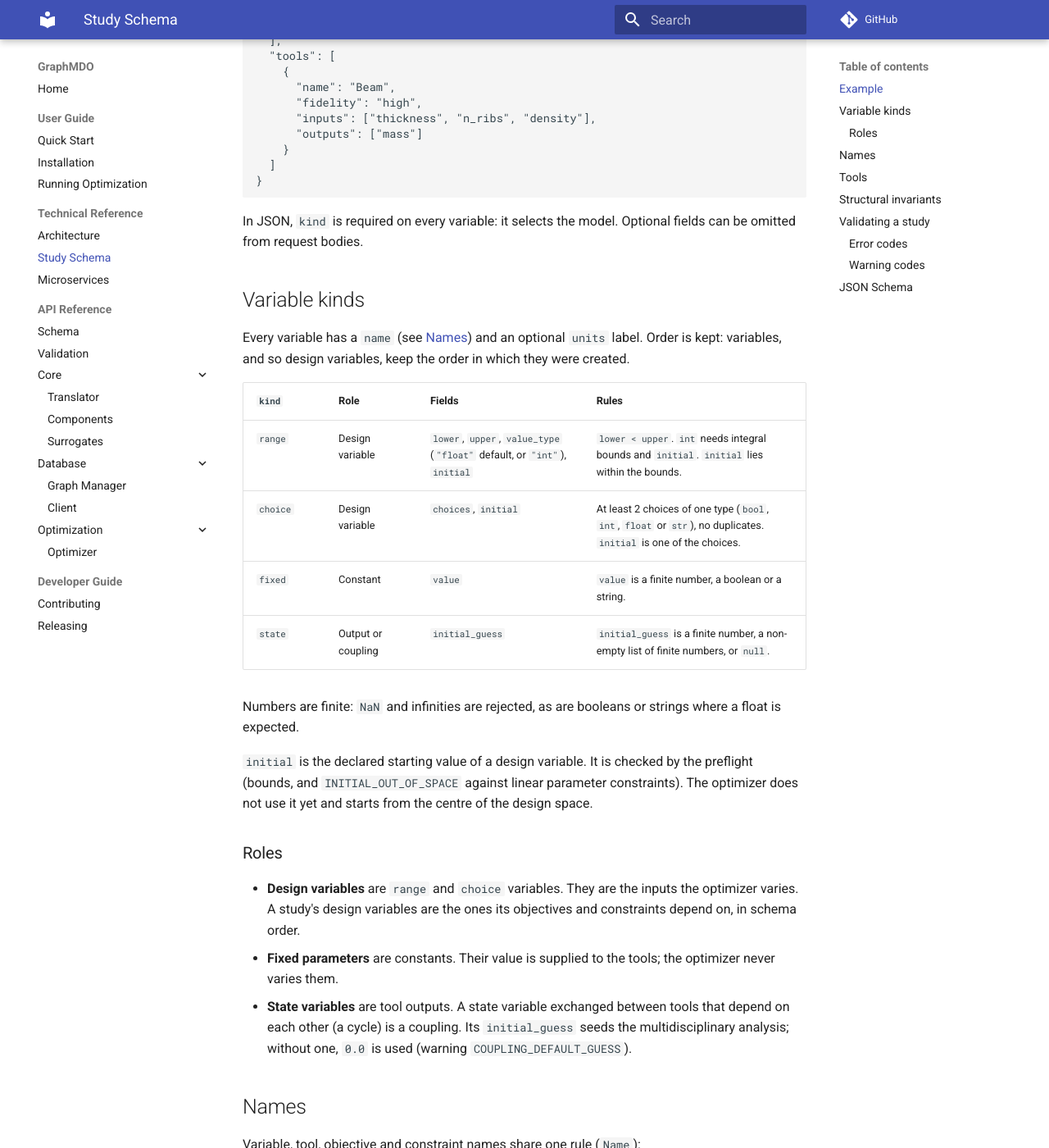
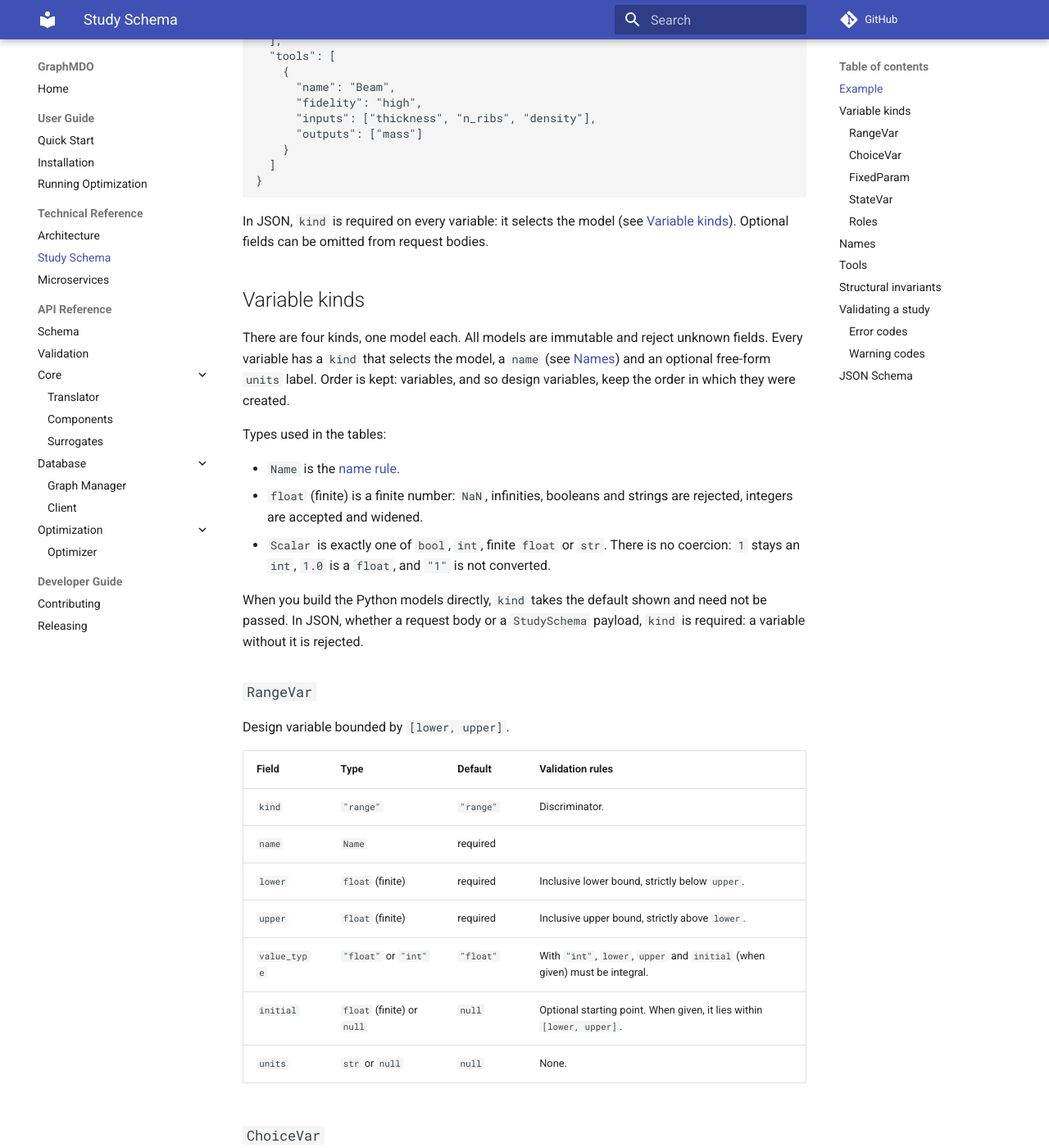
Before and after one commit to jultou-raa/GraphMDO, an MkDocs documentation site: the page built from docs/technical-reference/study-schema.md, in a window 1280 px wide and 1400 px high, scrolled down 1708 px. Shown: the whole window at 82% size. Built offline with MkDocs 1.6.1 and Material for MkDocs 9.7.7, drawn with Linux system fonts in a browser that asks for light colours; comment, search, counter and statistics services are not loaded; some of the changed text lies outside the part shown.

Commit message:
docs: correct /validate status codes, SCHEMA_INVALID origin and variable tables
/validate answers 200 with the report once the schema was fetched (including a payload that fails StudySchema parsing), 502 when fetching /schema fails, and 422 for a malformed request body. SCHEMA_INVALID and the structural codes come from report_from_validation_error on a fetched StudySchema payload, not from HTTP request bodies; the Execution Service registry 422 is documented as a distinct use of the code name. Variable kinds and tools now have one table per model with every field, default and rule from schema.py; int ranges no longer require initial.

Co-authored-by: Copilot App <223556219+Copilot@users.noreply.github.com>

````diff
--- a/docs/technical-reference/study-schema.md
+++ b/docs/technical-reference/study-schema.md
@@ -85,20 +85,69 @@ The same study as JSON (`schema.model_dump(mode="json")`, which is also what `GE
 }
 ```
 
-In JSON, `kind` is required on every variable: it selects the model. Optional fields can be omitted from request bodies.
+In JSON, `kind` is required on every variable: it selects the model (see [Variable kinds](#variable-kinds)). Optional fields can be omitted from request bodies.
 
 ## Variable kinds
 
-Every variable has a `name` (see [Names](#names)) and an optional `units` label. Order is kept: variables, and so design variables, keep the order in which they were created.
+There are four kinds, one model each. All models are immutable and reject unknown fields. Every variable has a `kind` that selects the model, a `name` (see [Names](#names)) and an optional free-form `units` label. Order is kept: variables, and so design variables, keep the order in which they were created.
 
-| `kind` | Role | Fields | Rules |
+Types used in the tables:
+
+-   `Name` is the [name rule](#names).
+-   `float` (finite) is a finite number: `NaN`, infinities, booleans and strings are rejected, integers are accepted and widened.
+-   `Scalar` is exactly one of `bool`, `int`, finite `float` or `str`. There is no coercion: `1` stays an `int`, `1.0` is a `float`, and `"1"` is not converted.
+
+When you build the Python models directly, `kind` takes the default shown and need not be passed. In JSON, whether a request body or a `StudySchema` payload, `kind` is required: a variable without it is rejected.
+
+### `RangeVar`
+
+Design variable bounded by `[lower, upper]`.
+
+| Field | Type | Default | Validation rules |
 | --- | --- | --- | --- |
-| `range` | Design variable | `lower`, `upper`, `value_type` (`"float"` default, or `"int"`), `initial` | `lower < upper`. `int` needs integral bounds and `initial`. `initial` lies within the bounds. |
-| `choice` | Design variable | `choices`, `initial` | At least 2 choices of one type (`bool`, `int`, `float` or `str`), no duplicates. `initial` is one of the choices. |
-| `fixed` | Constant | `value` | `value` is a finite number, a boolean or a string. |
-| `state` | Output or coupling | `initial_guess` | `initial_guess` is a finite number, a non-empty list of finite numbers, or `null`. |
+| `kind` | `"range"` | `"range"` | Discriminator. |
+| `name` | `Name` | required | |
+| `lower` | `float` (finite) | required | Inclusive lower bound, strictly below `upper`. |
+| `upper` | `float` (finite) | required | Inclusive upper bound, strictly above `lower`. |
+| `value_type` | `"float"` or `"int"` | `"float"` | With `"int"`, `lower`, `upper` and `initial` (when given) must be integral. |
+| `initial` | `float` (finite) or `null` | `null` | Optional starting point. When given, it lies within `[lower, upper]`. |
+| `units` | `str` or `null` | `null` | None. |
 
-Numbers are finite: `NaN` and infinities are rejected, as are booleans or strings where a float is expected.
+### `ChoiceVar`
+
+Categorical design variable.
+
+| Field | Type | Default | Validation rules |
+| --- | --- | --- | --- |
+| `kind` | `"choice"` | `"choice"` | Discriminator. |
+| `name` | `Name` | required | |
+| `choices` | list of `Scalar` | required | At least 2 values, all of the same type (`1` and `1.0` are different types), no duplicates. |
+| `initial` | `Scalar` or `null` | `null` | Optional starting value. When given, it equals one of `choices` and has the same type. |
+| `units` | `str` or `null` | `null` | None. |
+
+The type name of the choices (`bool`, `int`, `float` or `str`) is exposed as the read-only `value_type` property. It is not a field and is not accepted in input.
+
+### `FixedParam`
+
+Constant passed unchanged to the tools that declare it.
+
+| Field | Type | Default | Validation rules |
+| --- | --- | --- | --- |
+| `kind` | `"fixed"` | `"fixed"` | Discriminator. |
+| `name` | `Name` | required | |
+| `value` | `Scalar` | required | A `bool`, an `int`, a finite `float` or a `str`. |
+| `units` | `str` or `null` | `null` | None. |
+
+### `StateVar`
+
+Output of a tool, or a coupling variable.
+
+| Field | Type | Default | Validation rules |
+| --- | --- | --- | --- |
+| `kind` | `"state"` | `"state"` | Discriminator. |
+| `name` | `Name` | required | |
+| `initial_guess` | `float` (finite), non-empty list of `float` (finite), or `null` | `null` | A list must contain at least one value. Seeds the multidisciplinary analysis of a coupling. |
+| `units` | `str` or `null` | `null` | None. |
 
 `initial` is the declared starting value of a design variable. It is checked by the preflight (bounds, and `INITIAL_OUT_OF_SPACE` against linear parameter constraints). The optimizer does not use it yet and starts from the centre of the design space.
 
@@ -120,7 +169,16 @@ Names become Python keyword arguments of the tool functions and GEMSEO variable
 
 ## Tools
 
-A tool is a node with a `name` and a `fidelity` (default `"high"`). `ToolNode` is that stored node: it is what `GraphManager.add_tool()` and the Graph Service `POST /tools` take. `ToolSpec` extends it with `inputs` and `outputs`, the variable names derived from the graph edges, and is what the schema contains. Inputs are unique, outputs are unique, and no name is both an input and an output of the same tool.
+A tool is a node with a `name` and a `fidelity`. `ToolNode` is that stored node: it is what `GraphManager.add_tool()` and the Graph Service `POST /tools` take. `ToolSpec` extends it with `inputs` and `outputs`, the variable names derived from the graph edges, and is what the schema contains. Both models are immutable and reject unknown fields.
+
+| Model | Field | Type | Default | Validation rules |
+| --- | --- | --- | --- | --- |
+| `ToolNode`, `ToolSpec` | `name` | `Name` | required | |
+| `ToolNode`, `ToolSpec` | `fidelity` | `Name` | `"high"` | Fidelity level label. It follows the same rule as a name: pattern, length and not a Python keyword. |
+| `ToolSpec` only | `inputs` | list of `Name` | `[]` | No duplicates. |
+| `ToolSpec` only | `outputs` | list of `Name` | `[]` | No duplicates. No name is both an input and an output of the same tool. |
+
+`inputs` and `outputs` must also name declared variables; that check belongs to the [structural invariants](#structural-invariants) of the whole schema.
 
 Tool functions are called with keyword arguments named after the inputs and return a dictionary of outputs (or a single value for a single output).
 
@@ -195,10 +253,15 @@ The result is a `ValidationReport` with `errors`, `warnings` and a computed `val
 | `PARAMETER_CONSTRAINT_INVALID` | A parameter constraint does not parse, names an unknown, non-design or `choice` variable, is not finite, or is rejected by Ax. | Use only range design variables and finite coefficients. |
 | `INITIAL_OUT_OF_SPACE` | The `initial` values violate a linear parameter constraint. | Move `initial` inside the constraint, or relax it. |
 | `DESIGN_SPACE_INVALID` | GEMSEO rejects a design variable. | Fix the variable's bounds or choices. |
-| `SCHEMA_INVALID` | A schema or request body does not parse as a `StudySchema` (wrong type, missing `kind`, unknown field, breaks a field rule). The message gives the path. | Fix the field named in the message. |
+| `SCHEMA_INVALID` | A `StudySchema` payload fails model validation for a reason other than the structural invariants: wrong type, missing or unknown `kind`, unknown field, a broken field rule. `report_from_validation_error()` emits one finding per Pydantic error, and the message starts with the field path. Typically the body that `/validate` and `/optimize` fetch from the Graph Service. | Fix the field named in the message. |
 | `LEGACY_NODE` | A stored variable node has no `kind`. | Delete and recreate it with the typed API. |
 
-The five structural codes above are errors too.
+The five structural codes above are errors too. Like `SCHEMA_INVALID`, they come from `report_from_validation_error()`, which `/validate` and `/optimize` apply to a fetched `StudySchema` payload that fails model validation.
+
+Two things that look similar are not findings of this table:
+
+-   **HTTP request bodies.** A request body that fails validation (a malformed variable or tool on the Graph Service, a malformed `/validate` or `/optimize` body) is answered with the generic `422` `detail` list of `loc`, `msg` and `type` entries, not with these codes. See [Microservices](microservices.md).
+-   **Execution Service `SCHEMA_INVALID`.** Its `422` body `{"detail": {"code": "SCHEMA_INVALID", "report": {...}}}` means that the loaded study failed the tool registry check. The `code` labels the response; the findings inside `report` are `UNREGISTERED_TOOL` or `SIGNATURE_MISMATCH`, not a `SCHEMA_INVALID` finding. A body from the Graph Service that does not parse as a `StudySchema` is a `502` there.
 
 ### Warning codes
 
````
Also changed, not shown: docs/technical-reference/microservices.md (+3 -3 lines), docs/user-guide/running-optimization.md (+3 -3 lines).
